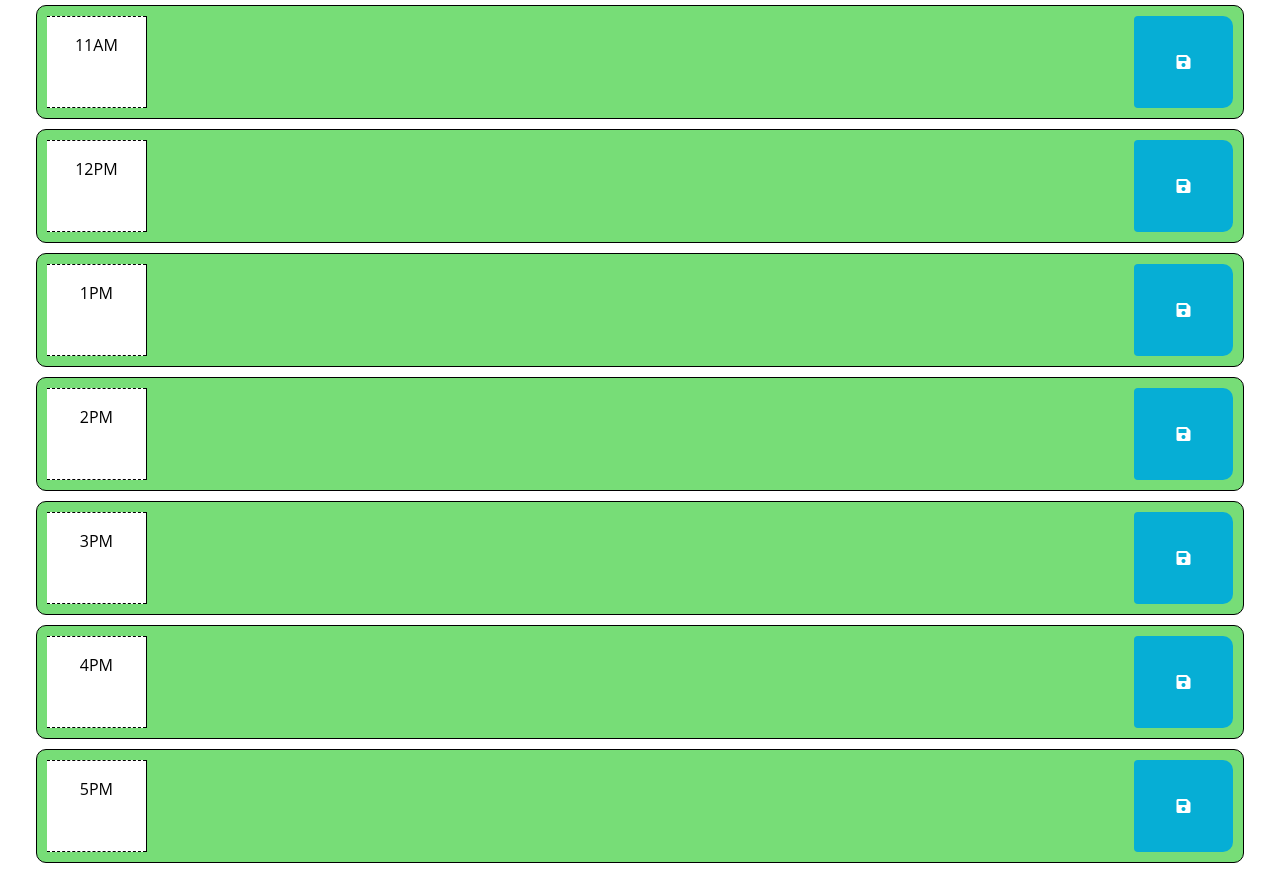
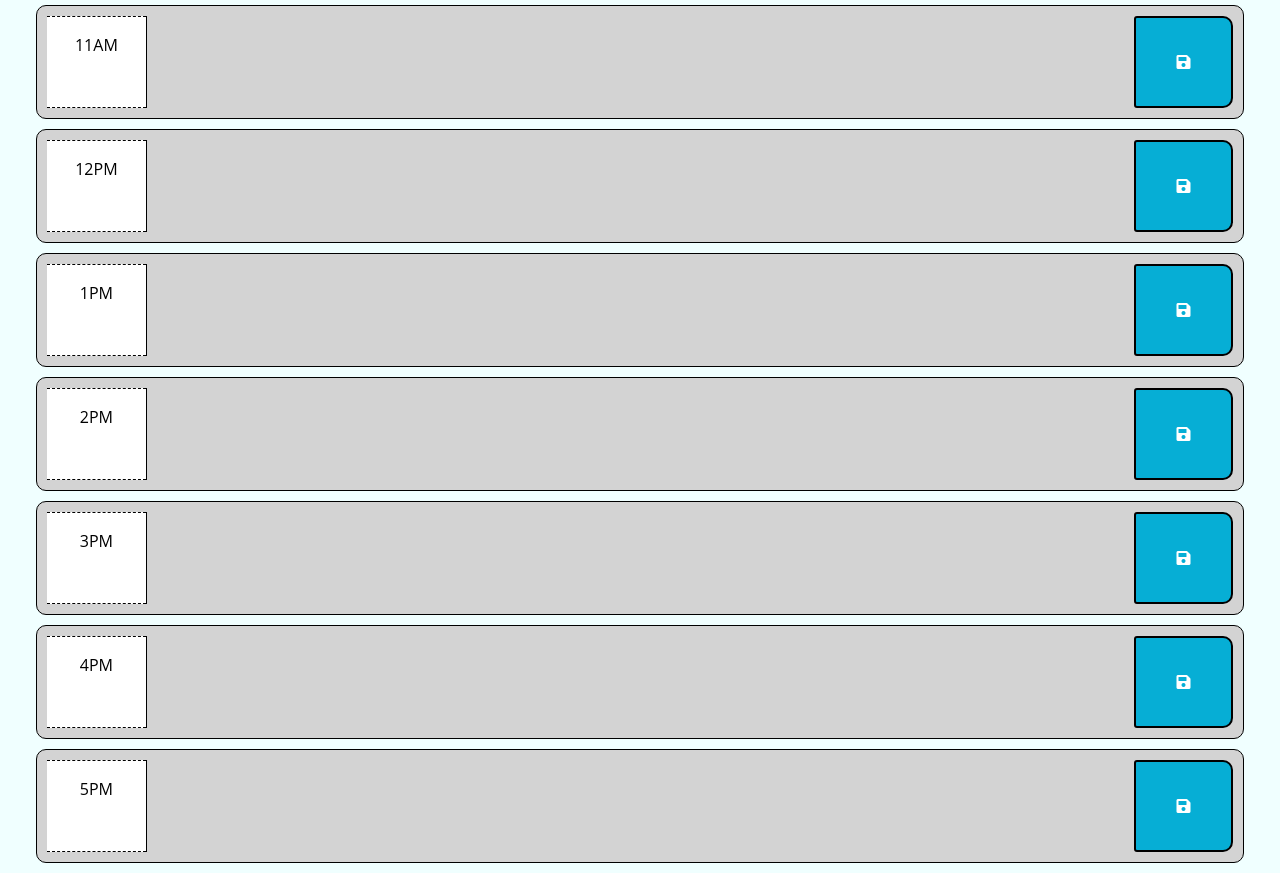
Before and after one commit to Stas-Cell-Max/work-day-scheduler-app, a plain HTML site: page Develop/index.html in a window 1280 px wide. Shown: the part 540-1413 px from the top of the page. Drawn offline with nearby package versions, Linux system fonts and the light colour scheme.

Commit message:
Fixed currentHour issue

```diff
--- a/Develop/index.html
+++ b/Develop/index.html
@@ -32,7 +32,7 @@
     </header>
     <div class="container-fluid px-5">
 
-      <div id="hour-9" class="row time-block past">
+      <div id="hour-9" class="row time-block">
         <div class="col-2 col-md-1 hour text-center py-3">9AM</div>
         <textarea class="col-8 col-md-10 description" rows="3"> </textarea>
         <button class="btn saveBtn col-2 col-md-1" aria-label="save">
@@ -41,7 +41,7 @@
       </div>
 
 
-      <div id="hour-10" class="row time-block present">
+      <div id="hour-10" class="row time-block">
         <div class="col-2 col-md-1 hour text-center py-3">10AM</div>
         <textarea class="col-8 col-md-10 description" rows="3"> </textarea>
         <button class="btn saveBtn col-2 col-md-1" aria-label="save">
@@ -49,7 +49,7 @@
         </button>
       </div>
 
-      <div id="hour-11" class="row time-block future">
+      <div id="hour-11" class="row time-block">
         <div class="col-2 col-md-1 hour text-center py-3">11AM</div>
         <textarea class="col-8 col-md-10 description" rows="3"> </textarea>
         <button class="btn saveBtn col-2 col-md-1" aria-label="save">
@@ -58,7 +58,7 @@
       </div>
 
 
-    <div id="hour-12" class="row time-block future">
+    <div id="hour-12" class="row time-block">
       <div class="col-2 col-md-1 hour text-center py-3">12PM</div>
       <textarea class="col-8 col-md-10 description" rows="3"> </textarea>
       <button class="btn saveBtn col-2 col-md-1" aria-label="save">
@@ -67,7 +67,7 @@
     </div>
 
 
-  <div id="hour-13" class="row time-block future">
+  <div id="hour-13" class="row time-block">
     <div class="col-2 col-md-1 hour text-center py-3">1PM</div>
     <textarea class="col-8 col-md-10 description" rows="3"> </textarea>
     <button class="btn saveBtn col-2 col-md-1" aria-label="save">
@@ -76,7 +76,7 @@
   </div>
 
 
-<div id="hour-14" class="row time-block future">
+<div id="hour-14" class="row time-block">
   <div class="col-2 col-md-1 hour text-center py-3">2PM</div>
   <textarea class="col-8 col-md-10 description" rows="3"> </textarea>
   <button class="btn saveBtn col-2 col-md-1" aria-label="save">
@@ -85,7 +85,7 @@
 </div>
 
 
-<div id="hour-15" class="row time-block future">
+<div id="hour-15" class="row time-block">
   <div class="col-2 col-md-1 hour text-center py-3">3PM</div>
   <textarea class="col-8 col-md-10 description" rows="3"> </textarea>
   <button class="btn saveBtn col-2 col-md-1" aria-label="save">
@@ -94,7 +94,7 @@
 </div>
 
 
-<div id="hour-16" class="row time-block future">
+<div id="hour-16" class="row time-block">
   <div class="col-2 col-md-1 hour text-center py-3">4PM</div>
   <textarea class="col-8 col-md-10 description" rows="3"> </textarea>
   <button class="btn saveBtn col-2 col-md-1" aria-label="save">
@@ -103,7 +103,7 @@
 </div>
 
 
-<div id="hour-17" class="row time-block future">
+<div id="hour-17" class="row time-block">
   <div class="col-2 col-md-1 hour text-center py-3">5PM</div>
   <textarea class="col-8 col-md-10 description" rows="3"> </textarea>
   <button class="btn saveBtn col-2 col-md-1" aria-label="save">
--- a/Develop/style.css
+++ b/Develop/style.css
@@ -1,8 +1,17 @@
 body {
   font-family: 'Open Sans', sans-serif;
   font-size: 16px;
+  background-color: azure;
 }
 
+header {
+flex-direction: center ;
+}
+
+.display-3 {
+  font-size: 4rem;
+  display: center;
+}
 textarea {
   background: transparent;
   border: none;
@@ -51,7 +60,9 @@ textarea {
 .saveBtn {
   background-color: #06aed5;
   color: #fff;
-  border: none;
+  border: solid 2px;
+  border-radius: 3px;
+  border-color: #000;
   border-top-right-radius: 10px;
   border-bottom-right-radius: 10px;
   padding: 10px;
```
